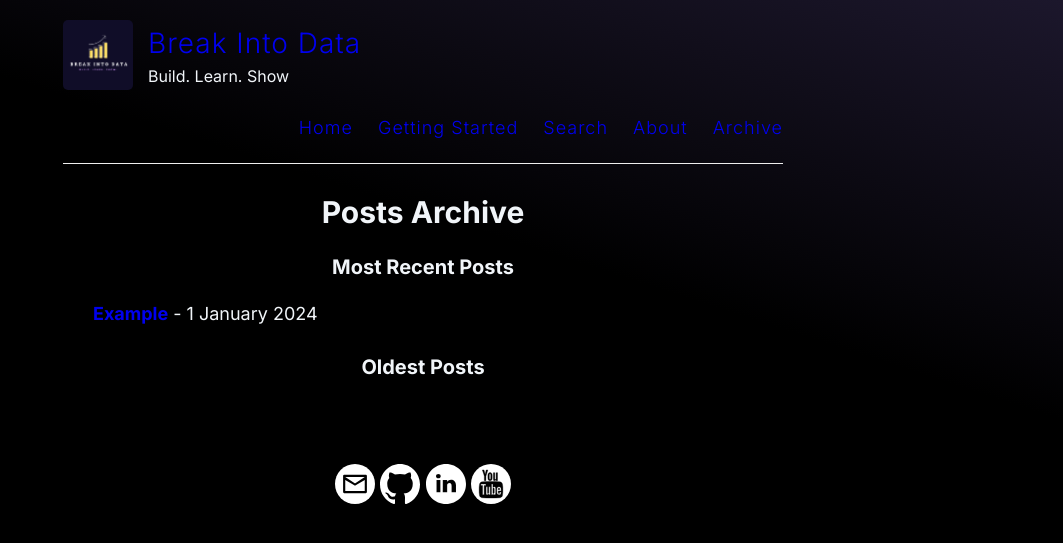
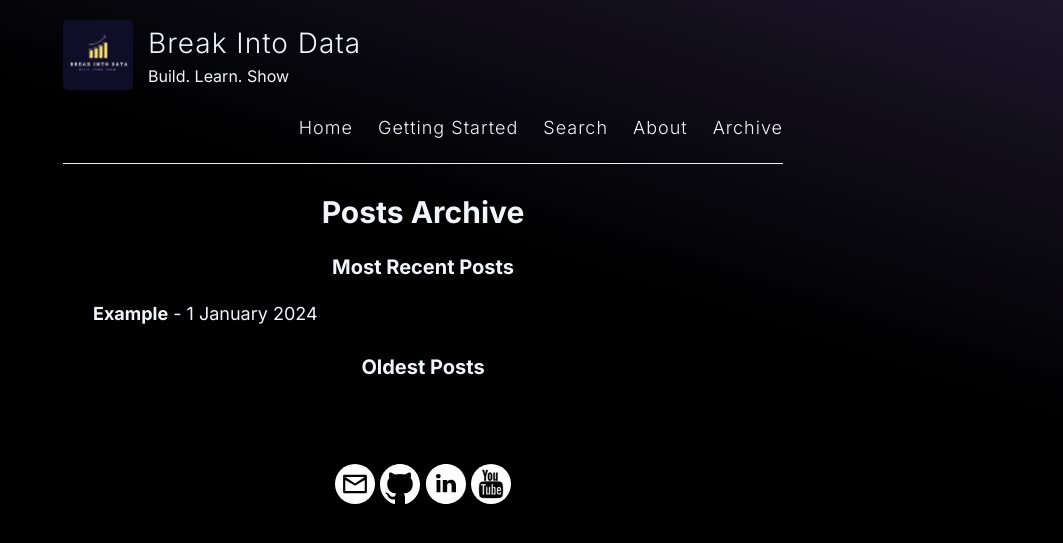
Before and after one commit to Break-Into-Data/break-into-data-website, a Jekyll site: the page built from _pages/archive.md, in a window 1280 px wide. Shown: the top 543 px of the page, without its empty margins (217-1280 px from the left). Built offline with Jekyll 4.4.1, drawn with Linux system fonts in a browser that asks for light colours.

Commit message:
font color for a

```diff
--- a/assets/style.scss
+++ b/assets/style.scss
@@ -23,14 +23,14 @@ html {
   background-position: bottom;
 }
 
-// * {
-//   font-family: 'Inter', sans-serif;
-//   font-optical-sizing: auto;
-//   font-style: normal;
-//   font-variation-settings:
-//     "slnt" 0;
-//   color: #f1f5f9;
-// }
+* {
+  font-family: sans-serif;
+  font-optical-sizing: auto;
+  font-style: normal;
+  font-variation-settings:
+    "slnt" 0;
+  color: #f1f5f9;
+}
 
 body, h1, h2, h3, p, div, span {
   font-family: $mainFont;
@@ -140,9 +140,9 @@ h1, h2, h3, h4, h5, h6 {
 
 h1 {
   font-size: 30px;
-  // a {
-  //   color: inherit;
-  // }
+  a {
+    color: inherit;
+  }
 }
 
 h2 {
```
